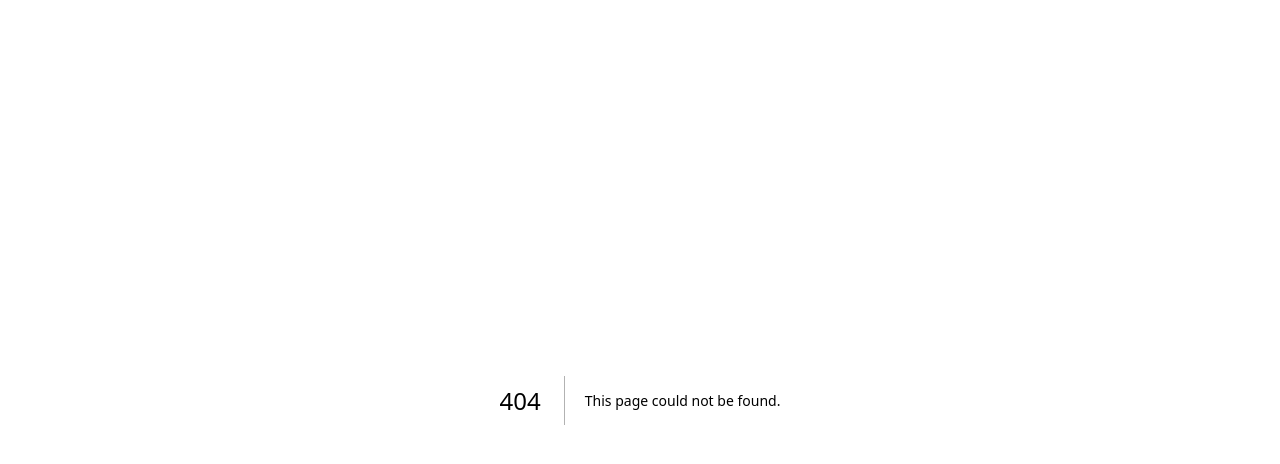
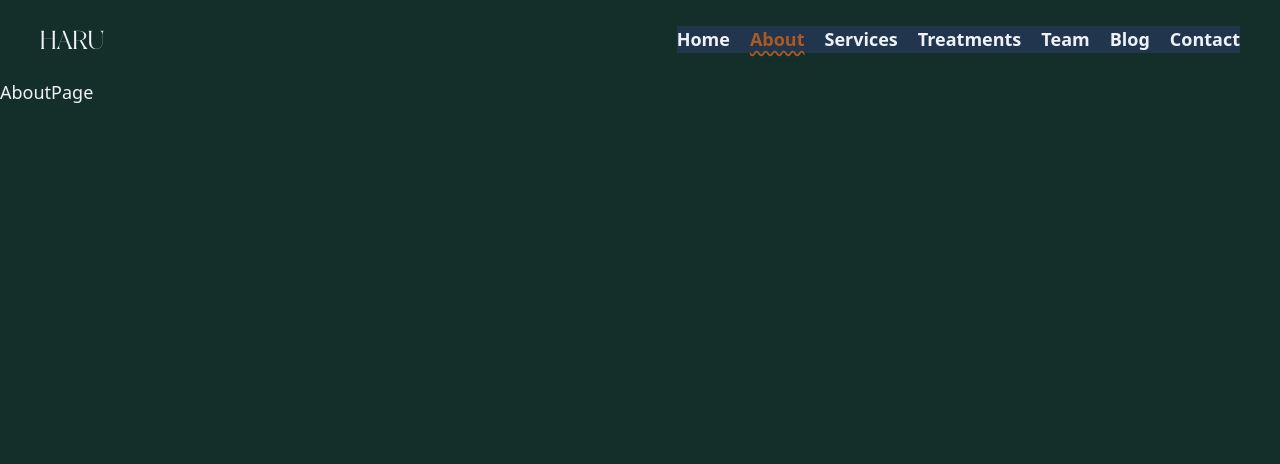
Before and after one commit to saisaynoomleng-dev/haru-mental-wellness, a Next.js app: page /about in a window 1280 px wide. Before the commit this address had no page. Shown: the top 464 px of the page. Built offline with nearby package versions, Linux system fonts and the light colour scheme.

Commit message:
finished header

```diff
--- /dev/null
+++ b/src/app/(frontend)/about/page.tsx
@@ -0,0 +1,7 @@
+import React from 'react';
+
+const AboutPage = () => {
+  return <div>AboutPage</div>;
+};
+
+export default AboutPage;
--- /dev/null
+++ b/src/app/(frontend)/blog/page.tsx
@@ -0,0 +1,7 @@
+import React from 'react';
+
+const BlogPage = () => {
+  return <div>BlogPage</div>;
+};
+
+export default BlogPage;
--- /dev/null
+++ b/src/app/(frontend)/contact/page.tsx
@@ -0,0 +1,7 @@
+import React from 'react';
+
+const ContactPage = () => {
+  return <div>ContactPage</div>;
+};
+
+export default ContactPage;
--- a/src/app/(frontend)/layout.tsx
+++ b/src/app/(frontend)/layout.tsx
@@ -1,3 +1,4 @@
+import Header from '@/components/Header';
 import '../globals.css';
 
 export default function RootLayout({
@@ -5,5 +6,10 @@ export default function RootLayout({
 }: Readonly<{
   children: React.ReactNode;
 }>) {
-  return <main>{children}</main>;
+  return (
+    <main>
+      <Header />
+      {children}
+    </main>
+  );
 }
--- a/src/app/(frontend)/page.tsx
+++ b/src/app/(frontend)/page.tsx
@@ -6,11 +6,7 @@ import Title from '@/components/Title';
 import { Button } from '@/components/ui/button';
 import { Input } from '@/components/ui/input';
 import Image from 'next/image';
-import {
-  FaLongArrowAltDown,
-  FaLongArrowAltRight,
-  FaQuoteLeft,
-} from 'react-icons/fa';
+import { FaLongArrowAltRight, FaQuoteLeft } from 'react-icons/fa';
 
 export default function Home() {
   return (
--- /dev/null
+++ b/src/app/(frontend)/service/page.tsx
@@ -0,0 +1,7 @@
+import React from 'react';
+
+const ServicePage = () => {
+  return <div>ServicePage</div>;
+};
+
+export default ServicePage;
--- /dev/null
+++ b/src/app/(frontend)/team/page.tsx
@@ -0,0 +1,7 @@
+import React from 'react';
+
+const TeamPage = () => {
+  return <div>TeamPage</div>;
+};
+
+export default TeamPage;
--- /dev/null
+++ b/src/app/(frontend)/treatment/page.tsx
@@ -0,0 +1,7 @@
+import React from 'react';
+
+const TreatmentPage = () => {
+  return <div>TreatmentPage</div>;
+};
+
+export default TreatmentPage;
--- /dev/null
+++ b/src/components/Header.tsx
@@ -0,0 +1,68 @@
+'use client';
+
+import clsx from 'clsx';
+import Link from 'next/link';
+import { usePathname } from 'next/navigation';
+import { useState } from 'react';
+
+const Header = () => {
+  const [navOpen, setNavOpen] = useState<boolean>(false);
+  const pathname = usePathname();
+
+  const navLinks = [
+    { title: 'Home', url: '/' },
+    { title: 'About', url: '/about' },
+    { title: 'Services', url: '/service' },
+    { title: 'Treatments', url: '/treatment' },
+    { title: 'Team', url: '/team' },
+    { title: 'Blog', url: '/blog' },
+    { title: 'Contact', url: '/contact' },
+  ];
+
+  return (
+    <header className="flex justify-between items-center py-5 px-10">
+      <Link href="/" className="font-serif text-fs-500">
+        HARU
+      </Link>
+
+      <button
+        onClick={() => setNavOpen((prevOpen) => !prevOpen)}
+        aria-controls="#main-menu"
+        aria-label="navigation menu button"
+        className={clsx(
+          "md:hidden block w-8 h-[2px] rounded-lg bg-brand-white cursor-pointer relative z-50 after:absolute after:content-[''] transition-all duration-100 ease-in",
+          navOpen
+            ? 'rotate-45 after:rotate-90 after:w-8 after:top-0 after:right-0 after:h-[2px] after:bg-brand-white after:rounded-lg'
+            : 'after:w-5 after:h-[2px] after:bg-brand-white after:right-0 after:top-2 after:rounded-lg',
+        )}
+      >
+        <span className="sr-only">Main Menu</span>
+      </button>
+
+      <nav
+        className={clsx(
+          'flex flex-col items-center justify-center md:flex-row gap-5',
+          'max-md:fixed max-md:inset-0 max-md:bg-brand-dark-blue max-md:z-20 max-md:transition-transform duration-300 ease-in-out',
+          navOpen ? 'max-md:translate-y-0' : 'max-md:-translate-y-full',
+        )}
+      >
+        {navLinks.map((link) => (
+          <Link
+            key={link.title}
+            href={link.url}
+            onClick={() => setNavOpen(false)}
+            className={clsx(
+              'font-semibold',
+              pathname === link.url &&
+                'text-brand-orange underline underline-offset-4 decoration-wavy',
+            )}
+          >
+            {link.title}
+          </Link>
+        ))}
+      </nav>
+    </header>
+  );
+};
+
+export default Header;
```
